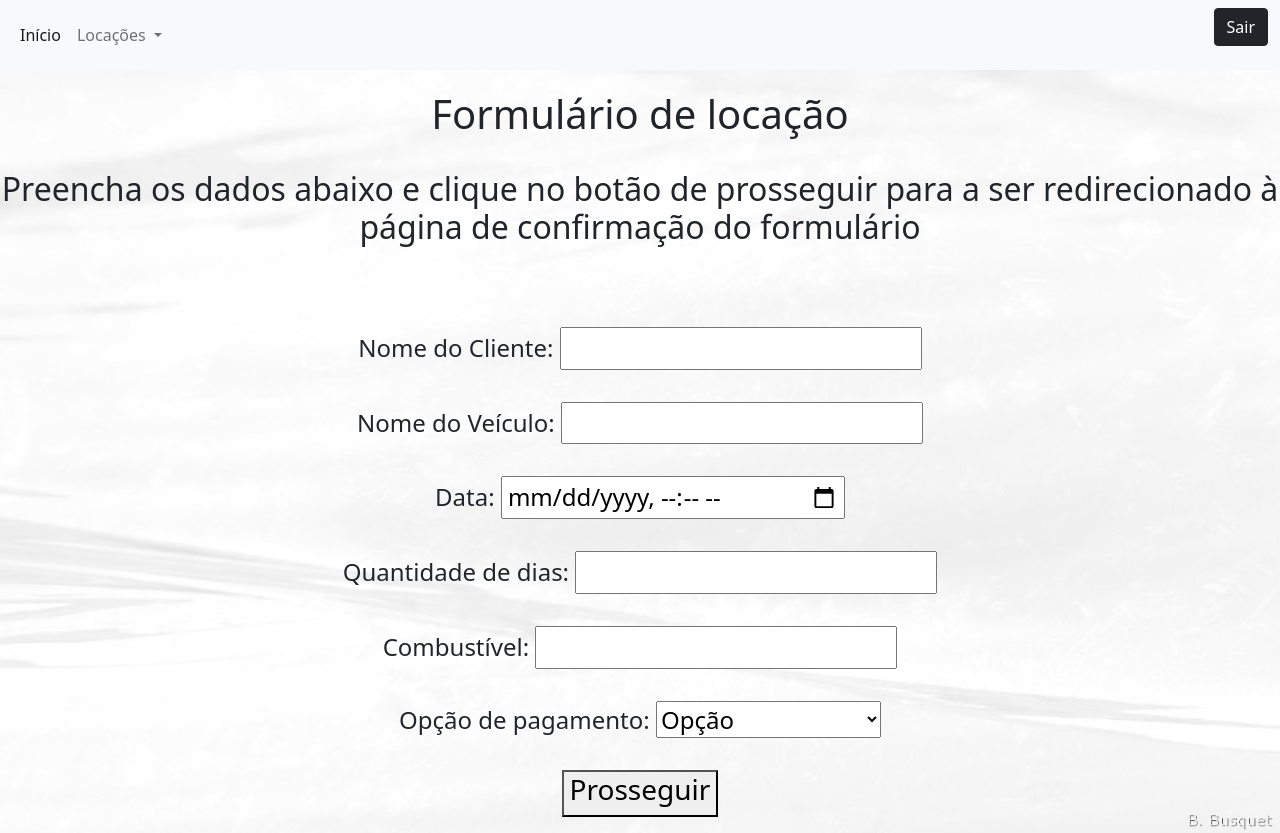
After one commit to KaelCordeiro/LocacaoVeiculos, a PHP site: page /formularioLocacao.php in a window 1280 px wide. The commit adds this page. Run offline with PHP 8.4, Linux system fonts and the light colour scheme; the visitor is signed in with stand-in values (Sample User, id 1).

Commit message:
Criação de classes, grafico e formulário da locação

```diff
--- /dev/null
+++ b/acoes/acaoLocacao.php
@@ -0,0 +1 @@
+<?php
--- a/connect/connect.php
+++ b/connect/connect.php
@@ -1,5 +1,5 @@
 <?php
-    include 'conf/conf.inc.php';
+    include '../conf/conf.inc.php';
     $conexao = mysqli_connect($url, $usuario, $password, $dbname);
     if (mysqli_connect_errno()) {
             echo mysqli_connect_error();
--- a/css/style.css
+++ b/css/style.css
@@ -2,6 +2,10 @@ body {
     background-repeat: no-repeat;
     background-size: cover;
     background-position: center right;
+}
+
+input {
+    padding: 5px;
 }
 
 .admin {
@@ -27,3 +31,7 @@ body {
 .grafico {
     margin-top: 667px;
 }
+
+.locacao {
+    background-image: url('../images/locacao_bg.jpg');
+}
--- /dev/null
+++ b/formularioLocacao.php
@@ -0,0 +1,92 @@
+<?php
+    session_start();
+    if (isset($_SESSION['perfil']) && $_SESSION['perfil'] != "Veículo") {
+        $perfil = $_SESSION['perfil'];
+    } else {
+        session_destroy();
+        header("location:login.php");
+    }
+?>
+<html>
+    <head>
+        <meta charset="utf-8">
+        <meta name="viewport" content="width=device-width, initial-scale=1">
+
+        <link href="https://cdn.jsdelivr.net/npm/bootstrap@5.0.2/dist/css/bootstrap.min.css" rel="stylesheet" integrity="sha384-EVSTQN3/azprG1Anm3QDgpJLIm9Nao0Yz1ztcQTwFspd3yD65VohhpuuCOmLASjC" crossorigin="anonymous">
+        <link href="css/style.css" rel="stylesheet">
+        <title>Formulário de Locação</title>
+    </head>
+    <body class="locacao">
+        <nav class="navbar navbar-expand-lg navbar-light bg-light">
+            <div class="container-fluid">
+                <div class="collapse navbar-collapse" id="navbarSupportedContent">
+                  <ul class="navbar-nav me-auto mb-2 mb-lg-0">
+                    <li class="nav-item">
+                      <a class="nav-link active" aria-current="page" href="index.php">Início</a>
+                    </li>
+
+                    <?php if ($perfil == "admin"): ?>
+                    <li class="nav-item dropdown">
+                      <a class="nav-link dropdown-toggle" href="#" id="navbarDropdown" role="button" data-bs-toggle="dropdown" aria-expanded="false">
+                        Usuários
+                      </a>
+                      <ul class="dropdown-menu" aria-labelledby="navbarDropdown">
+                        <li><a class="dropdown-item" href="#">Cliente</a></li>
+                        <li><a class="dropdown-item" href="#">Vendedor</a></li>
+                      </ul>
+                    </li>
+                    <?php endif; ?>
+
+                    <li class="nav-item dropdown">
+                      <a class="nav-link dropdown-toggle" href="#" id="navbarDropdown" role="button" data-bs-toggle="dropdown" aria-expanded="false">
+                        Locações
+                      </a>
+                      <ul class="dropdown-menu" aria-labelledby="navbarDropdown">
+                        <?php if ($perfil == "Cliente" || $perfil == "Admin"): ?>
+                        <li><a class="dropdown-item" href="formularioLocacao.php">Alugar um veículo</a></li>
+                        <?php endif; ?>
+
+                        <?php if ($perfil != "Veiculo"): ?>
+                        <li><a class="dropdown-item" href="locacoes.php">Consultar Locações</a></li>
+                        <?php endif; ?>
+
+                        <?php if ($perfil == "admin"): ?>
+                        <li><a class="dropdown-item" href="locacoesGrafico.php">Gráfico de locações</a></li>
+                        <?php endif; ?>
+                      </ul>
+                    </li>
+
+                    <?php if ($perfil == "Veiculo" || $perfil == "admin"): ?>
+                    <li class="nav-item">
+                      <a class="nav-link" href="#">Veículos</a>
+                    </li>
+                    <?php endif; ?>
+
+                  </ul>
+                    <form class="d-flex" action="acoes/acaoLogin.php">
+                        <button class="btn btn-dark" name="acao" type="submit" value="logoff">Sair</button>
+                     </form>
+                </div>
+            </div>
+        </nav>
+        <form action="confirmaFormulario.php" method="POST" class="col-md-12 text-center" style="margin-top: 20px">
+            <h1>Formulário de locação</h1> <br/>
+            <h2>Preencha os dados abaixo e clique no botão de prosseguir para a ser redirecionado à página de confirmação do formulário</h2> <br/> <br/> <br/>
+            <h4>Nome do Cliente: <input type="text" name="nomeCliente"/></h4>  <br/>
+            <h4>Nome do Veículo: <input type="text" name="nomeVeiculo"/></h4> <br/>
+            <h4>Data: <input type="datetime-local" name="data"/></h4> <br/>
+            <h4>Quantidade de dias: <input type="number" name="dias"/> <br/></h4> <br/>
+            <h4>Combustível: <input type="number" name="combustivel"/></h4> <br/>
+            <h4>
+                Opção de pagamento:
+                <select name="opcao">
+                    <option selected="true" disabled="true">Opção</option>
+                    <option value="1">1 - Por dia</option>
+                    <option value="2">2 - Por hora</option>
+                    <option value="3">3 - Por km rodado</option>
+                </select>
+            </h4> <br/>
+            <button type="submit"><h3>Prosseguir</h3></button>
+        </form>
+    </body>
+</html>
--- a/locacoes.php
+++ b/locacoes.php
@@ -39,7 +39,7 @@
                       </a>
                       <ul class="dropdown-menu" aria-labelledby="navbarDropdown">
                         <li><a class="dropdown-item" href="locacoes.php">Consultar Locações</a></li>
-                        <li><a class="dropdown-item" href="locacoes_grafico.php">Gráfico</a></li>
+                        <li><a class="dropdown-item" href="locacoesGrafico.php">Gráfico</a></li>
                       </ul>
                     </li>
                     <li class="nav-item">
--- a/login.php
+++ b/login.php
@@ -13,7 +13,7 @@
     <title>Login</title>
   </head>
   <body class="login">
-      <form action="acaoLogin.php" id="form" method="post"class="col-md-12 text-center" style="margin-top: 180px">
+      <form action="acoes/acaoLogin.php" id="form" method="post" class="col-md-12 text-center" style="margin-top: 180px">
         <h1 style="color: white">Sistema de Locação de Veículos</h1> <br/> <br/> <br/> <br/>
         <fieldset>
             <legend><h2 style="color: white">Login</h2></legend>
```
Also changed, not shown: acoes/acaoLogin.php (renamed from acaoLogin.php, +8 -7 lines), classes/Cliente.php (added, +25 -0 lines), classes/Veiculo.php (added, +88 -0 lines), confirmaFormulario.php (added, +78 -0 lines), index.php (+4 -15 lines), locacoesGrafico.php (renamed from locacoes_grafico.php, +18 -16 lines), images/locacao_bg.jpg (added), 1 other file. Lines whose indentation alone changed are shown as unchanged.
